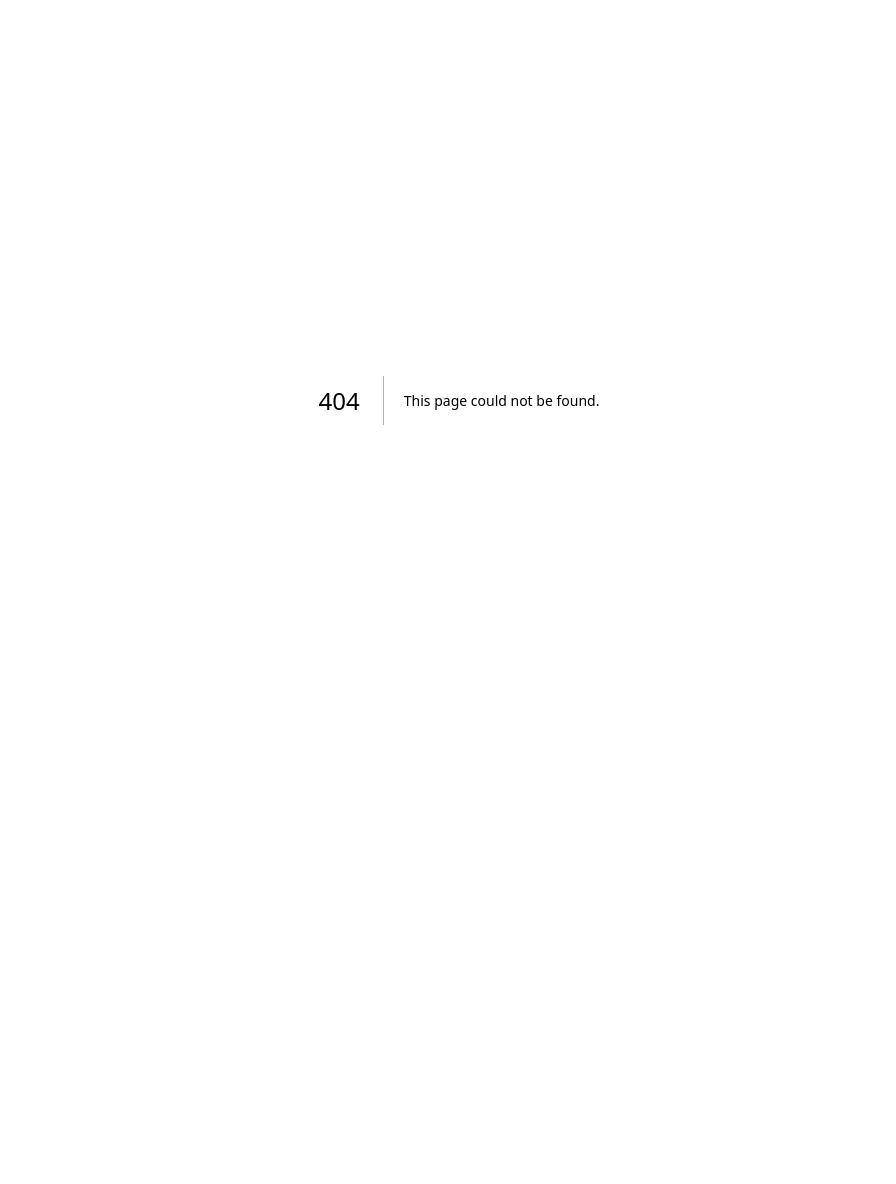
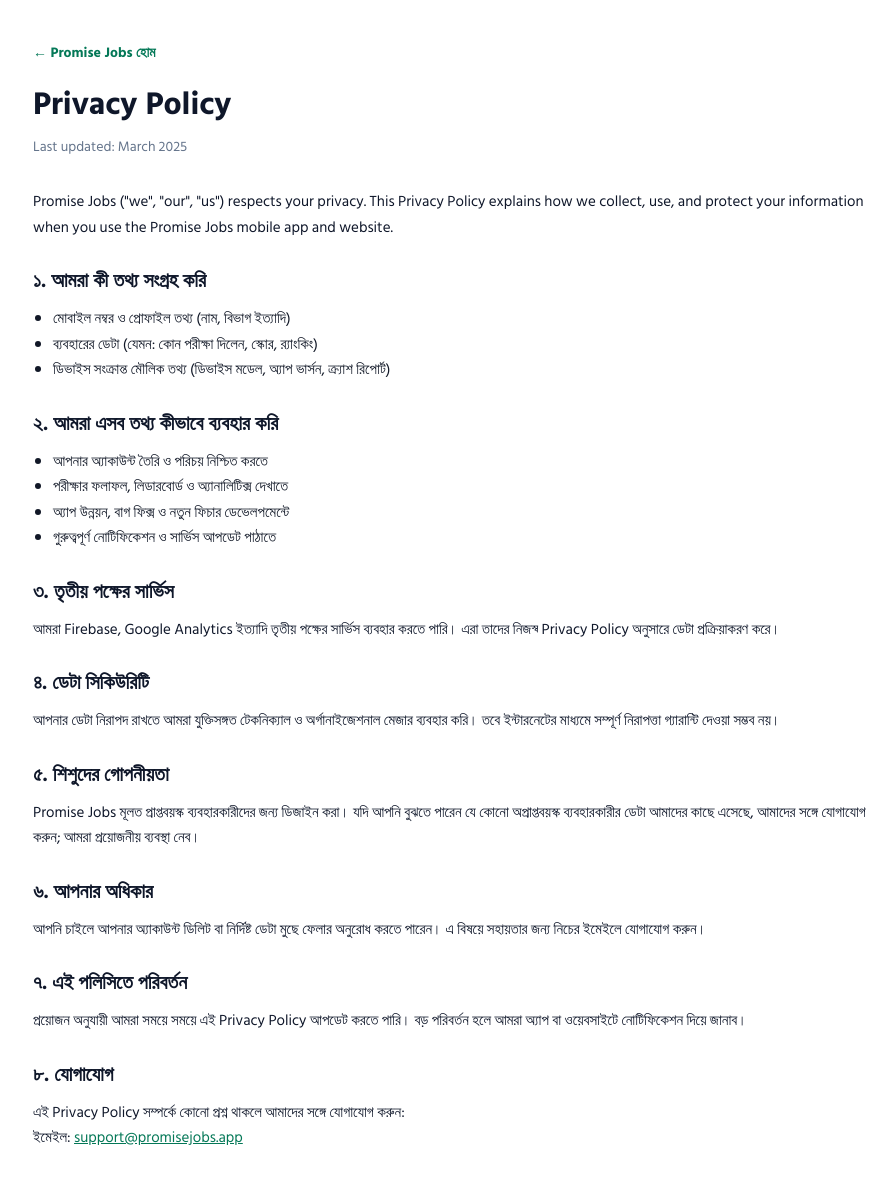
Before and after one commit to amit-biswas-1992/promise-jobs-landing, a Next.js app: page /privacy-policy in a window 1280 px wide. Before the commit this address had no page. Shown: the top 1184 px of the page, without its empty margins (181-1077 px from the left). Before the commit the page ends 800 px from the top, so only its background shows below. Built offline with nearby package versions, Linux system fonts and the light colour scheme.

Commit message:
feat: update landing page to include Privacy Policy link and enable flex wrapping for better layout

```diff
--- a/app/page.tsx
+++ b/app/page.tsx
@@ -178,10 +178,11 @@
             <span style={{ color: "#fff", fontWeight: 800, fontSize: 18 }}>Promise Jobs</span>
           </div>
           <p style={{ fontSize: 14, marginBottom: 12 }}>বাংলাদেশের সেরা চাকরির পরীক্ষা প্রস্তুতি প্ল্যাটফর্ম</p>
-          <div style={{ display: "flex", justifyContent: "center", gap: 24, marginBottom: 20 }}>
+          <div style={{ display: "flex", justifyContent: "center", gap: 24, marginBottom: 20, flexWrap: "wrap" }}>
             <Link href="/admin-portal" style={{ color: "#64748B", textDecoration: "none", fontSize: 14 }}>অ্যাডমিন পোর্টাল</Link>
             <a href="#features" style={{ color: "#64748B", textDecoration: "none", fontSize: 14 }}>ফিচার</a>
             <a href="#categories" style={{ color: "#64748B", textDecoration: "none", fontSize: 14 }}>বিভাগ</a>
+            <Link href="/privacy-policy" style={{ color: "#64748B", textDecoration: "none", fontSize: 14 }}>Privacy Policy</Link>
           </div>
           <p style={{ fontSize: 13, color: "#475569" }}>© 2025 Promise Jobs. সর্বস্বত্ব সংরক্ষিত।</p>
         </div>
--- /dev/null
+++ b/app/privacy-policy/page.tsx
@@ -0,0 +1,94 @@
+import type { Metadata } from "next";
+import Link from "next/link";
+
+export const metadata: Metadata = {
+  title: "Privacy Policy — Promise Jobs",
+  description: "Promise Jobs mobile app and website privacy policy.",
+};
+
+export default function PrivacyPolicyPage() {
+  return (
+    <main style={{ fontFamily: "'Hind Siliguri', Arial, sans-serif", maxWidth: 900, margin: "0 auto", padding: "40px 24px 80px" }}>
+      <header style={{ marginBottom: 32 }}>
+        <Link href="/" style={{ textDecoration: "none", color: "#047857", fontWeight: 700, fontSize: 14 }}>
+          ← Promise Jobs হোম
+        </Link>
+        <h1 style={{ marginTop: 16, fontSize: 32, fontWeight: 900, color: "#0F172A" }}>Privacy Policy</h1>
+        <p style={{ marginTop: 8, color: "#64748B", fontSize: 14 }}>Last updated: March 2025</p>
+      </header>
+
+      <section style={{ display: "flex", flexDirection: "column", gap: 24, color: "#0F172A", fontSize: 15, lineHeight: 1.7 }}>
+        <p>
+          Promise Jobs (&quot;we&quot;, &quot;our&quot;, &quot;us&quot;) respects your privacy. This Privacy Policy explains how we collect, use, and protect your
+          information when you use the Promise Jobs mobile app and website.
+        </p>
+
+        <div>
+          <h2 style={{ fontSize: 20, fontWeight: 800, marginBottom: 8 }}>১. আমরা কী তথ্য সংগ্রহ করি</h2>
+          <ul style={{ paddingLeft: 20, listStyle: "disc", color: "#111827" }}>
+            <li>মোবাইল নম্বর ও প্রোফাইল তথ্য (নাম, বিভাগ ইত্যাদি)</li>
+            <li>ব্যবহারের ডেটা (যেমন: কোন পরীক্ষা দিলেন, স্কোর, র‍্যাংকিং)</li>
+            <li>ডিভাইস সংক্রান্ত মৌলিক তথ্য (ডিভাইস মডেল, অ্যাপ ভার্সন, ক্র্যাশ রিপোর্ট)</li>
+          </ul>
+        </div>
+
+        <div>
+          <h2 style={{ fontSize: 20, fontWeight: 800, marginBottom: 8 }}>২. আমরা এসব তথ্য কীভাবে ব্যবহার করি</h2>
+          <ul style={{ paddingLeft: 20, listStyle: "disc", color: "#111827" }}>
+            <li>আপনার অ্যাকাউন্ট তৈরি ও পরিচয় নিশ্চিত করতে</li>
+            <li>পরীক্ষার ফলাফল, লিডারবোর্ড ও অ্যানালিটিক্স দেখাতে</li>
+            <li>অ্যাপ উন্নয়ন, বাগ ফিক্স ও নতুন ফিচার ডেভেলপমেন্টে</li>
+            <li>গুরুত্বপূর্ণ নোটিফিকেশন ও সার্ভিস আপডেট পাঠাতে</li>
+          </ul>
+        </div>
+
+        <div>
+          <h2 style={{ fontSize: 20, fontWeight: 800, marginBottom: 8 }}>৩. তৃতীয় পক্ষের সার্ভিস</h2>
+          <p>
+            আমরা Firebase, Google Analytics ইত্যাদি তৃতীয় পক্ষের সার্ভিস ব্যবহার করতে পারি। এরা তাদের নিজস্ব Privacy Policy অনুসারে ডেটা
+            প্রক্রিয়াকরণ করে।
+          </p>
+        </div>
+
+        <div>
+          <h2 style={{ fontSize: 20, fontWeight: 800, marginBottom: 8 }}>৪. ডেটা সিকিউরিটি</h2>
+          <p>
+            আপনার ডেটা নিরাপদ রাখতে আমরা যুক্তিসঙ্গত টেকনিক্যাল ও অর্গানাইজেশনাল মেজার ব্যবহার করি। তবে ইন্টারনেটের মাধ্যমে সম্পূর্ণ নিরাপত্তা
+            গ্যারান্টি দেওয়া সম্ভব নয়।
+          </p>
+        </div>
+
+        <div>
+          <h2 style={{ fontSize: 20, fontWeight: 800, marginBottom: 8 }}>৫. শিশুদের গোপনীয়তা</h2>
+          <p>
+            Promise Jobs মূলত প্রাপ্তবয়স্ক ব্যবহারকারীদের জন্য ডিজাইন করা। যদি আপনি বুঝতে পারেন যে কোনো অপ্রাপ্তবয়স্ক ব্যবহারকারীর ডেটা আমাদের
+            কাছে এসেছে, আমাদের সঙ্গে যোগাযোগ করুন; আমরা প্রয়োজনীয় ব্যবস্থা নেব।
+          </p>
+        </div>
+
+        <div>
+          <h2 style={{ fontSize: 20, fontWeight: 800, marginBottom: 8 }}>৬. আপনার অধিকার</h2>
+          <p>
+            আপনি চাইলে আপনার অ্যাকাউন্ট ডিলিট বা নির্দিষ্ট ডেটা মুছে ফেলার অনুরোধ করতে পারেন। এ বিষয়ে সহায়তার জন্য নিচের ইমেইলে যোগাযোগ করুন।
+          </p>
+        </div>
+
+        <div>
+          <h2 style={{ fontSize: 20, fontWeight: 800, marginBottom: 8 }}>৭. এই পলিসিতে পরিবর্তন</h2>
+          <p>
+            প্রয়োজন অনুযায়ী আমরা সময়ে সময়ে এই Privacy Policy আপডেট করতে পারি। বড় পরিবর্তন হলে আমরা অ্যাপ বা ওয়েবসাইটে নোটিফিকেশন দিয়ে জানাব।
+          </p>
+        </div>
+
+        <div>
+          <h2 style={{ fontSize: 20, fontWeight: 800, marginBottom: 8 }}>৮. যোগাযোগ</h2>
+          <p>
+            এই Privacy Policy সম্পর্কে কোনো প্রশ্ন থাকলে আমাদের সঙ্গে যোগাযোগ করুন:
+            <br />
+            ইমেইল: <a href="mailto:support@promisejobs.app" style={{ color: "#047857", textDecoration: "underline" }}>support@promisejobs.app</a>
+          </p>
+        </div>
+      </section>
+    </main>
+  );
+}
```
